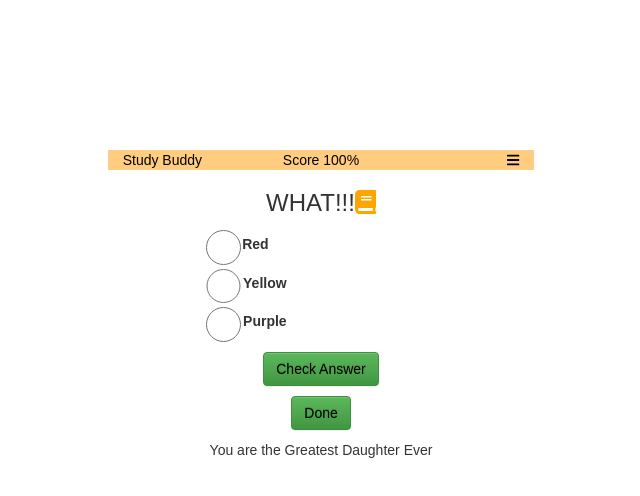
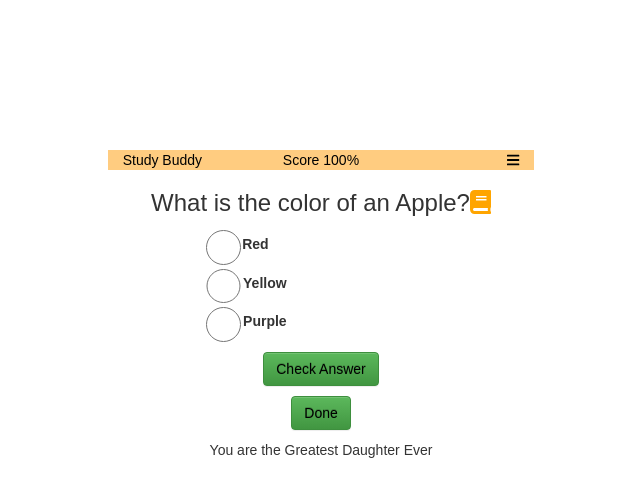
Before and after one commit to jcsmileyjr/Study-Buddy, a React (Create React App) app: page / in a window 1280 px wide. Shown: the top 496 px of the page, without its empty margins (319-959 px from the left). Built offline with nearby package versions, Linux system fonts and the light colour scheme.

Commit message:
Link up Redux with the pure component

```diff
--- a/src/Components/Question.js
+++ b/src/Components/Question.js
@@ -10,13 +10,13 @@ const styles = StyleSheet.create({
 
 });
 
-function Question(props){
+function Question({question}){
 
   return(
     <div className="row text-center">
 	  <div className="col-xs-12 col-sm-12 col-md-12 col-lg-12">
 		<h3>
-	  	  WHAT!!!
+	  	  {question}
 	  	  <span>
 	  		<i className= {`fas fa-book ${css(styles.listOfAnswers)}`}></i>
 		  </span>
```
